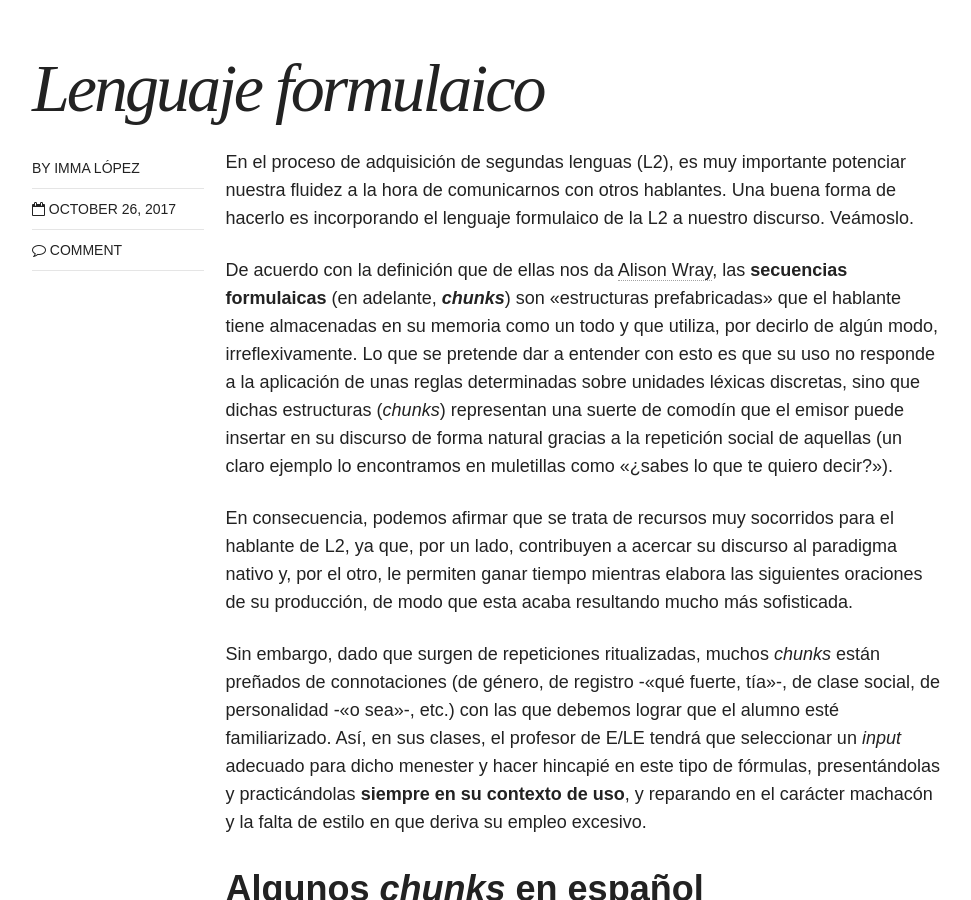
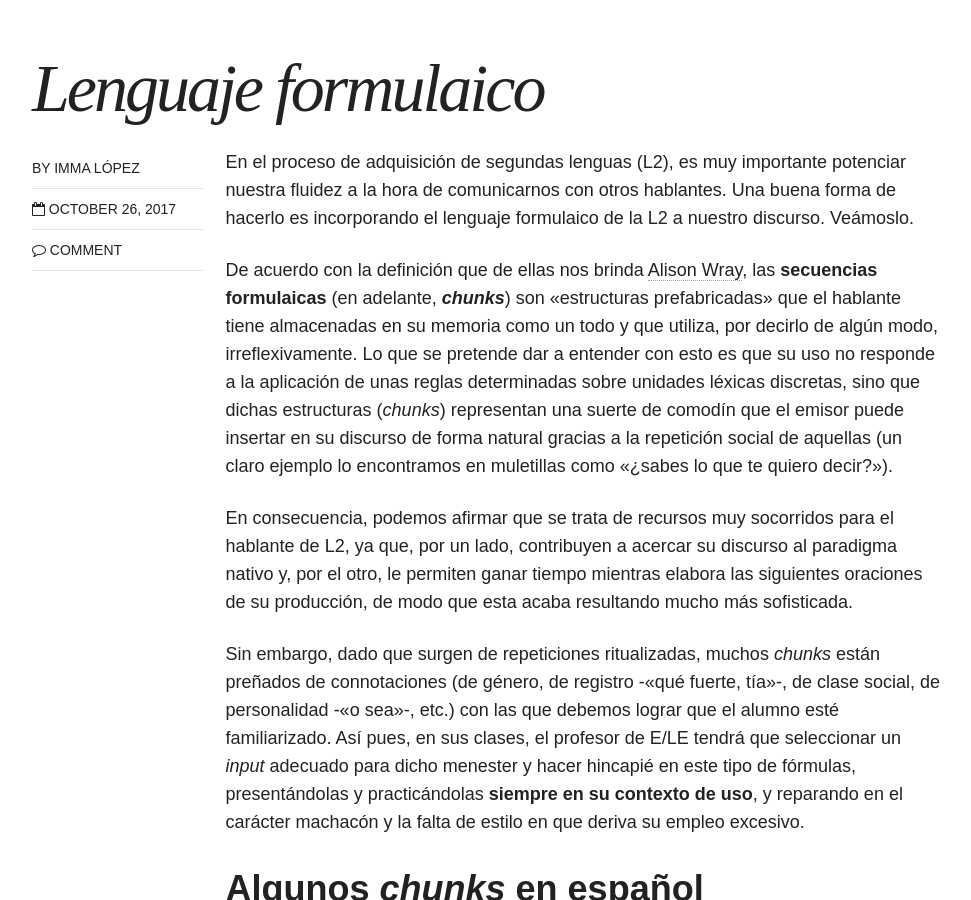
Before and after one commit to immalopez/immalopez.github.io, a Jekyll site: the page built from _posts/blog/2017-10-26-lenguaje-formulaico.md, in a window 1280 px wide and 900 px high, scrolled down 424 px. Shown: the whole window, without its empty margins (154-1125 px from the left). Built offline with Jekyll 4.4.1, drawn with Linux system fonts in a browser that asks for light colours; nearby versions of some CDN libraries; comment, search, counter and statistics services are not loaded.

Commit message:
Update 2017-10-26-lenguaje-formulaico.md

```diff
--- a/_posts/blog/2017-10-26-lenguaje-formulaico.md
+++ b/_posts/blog/2017-10-26-lenguaje-formulaico.md
@@ -13,11 +13,11 @@ image:
 
 En el proceso de adquisición de segundas lenguas (L2), es muy importante potenciar nuestra fluidez a la hora de comunicarnos con otros hablantes. Una buena forma de hacerlo es incorporando el lenguaje formulaico de la L2 a nuestro discurso. Veámoslo.
 
-De acuerdo con la definición que de ellas nos da [Alison Wray](https://en.wikipedia.org/wiki/Alison_Wray), las **secuencias formulaicas** (en adelante, **_chunks_**) son «estructuras prefabricadas» que el hablante tiene almacenadas en su memoria como un todo y que utiliza, por decirlo de algún modo, irreflexivamente. Lo que se pretende dar a entender con esto es que su uso no responde a la aplicación de unas reglas determinadas sobre unidades léxicas discretas, sino que dichas estructuras (_chunks_) representan una suerte de comodín que el emisor puede insertar en su discurso de forma natural gracias a la repetición social de aquellas (un claro ejemplo lo encontramos en muletillas como «¿sabes lo que te quiero decir?»).
+De acuerdo con la definición que de ellas nos brinda [Alison Wray](https://en.wikipedia.org/wiki/Alison_Wray), las **secuencias formulaicas** (en adelante, **_chunks_**) son «estructuras prefabricadas» que el hablante tiene almacenadas en su memoria como un todo y que utiliza, por decirlo de algún modo, irreflexivamente. Lo que se pretende dar a entender con esto es que su uso no responde a la aplicación de unas reglas determinadas sobre unidades léxicas discretas, sino que dichas estructuras (_chunks_) representan una suerte de comodín que el emisor puede insertar en su discurso de forma natural gracias a la repetición social de aquellas (un claro ejemplo lo encontramos en muletillas como «¿sabes lo que te quiero decir?»).
 
 En consecuencia, podemos afirmar que se trata de recursos muy socorridos para el hablante de L2, ya que, por un lado, contribuyen a acercar su discurso al paradigma nativo y, por el otro, le permiten ganar tiempo mientras elabora las siguientes oraciones de su producción, de modo que esta acaba resultando mucho más sofisticada.
 
-Sin embargo, dado que surgen de repeticiones ritualizadas, muchos _chunks_ están preñados de connotaciones (de género, de registro -«qué fuerte, tía»-, de clase social, de personalidad -«o sea»-, etc.) con las que debemos lograr que el alumno esté familiarizado. Así, en sus clases, el profesor de E/LE tendrá que seleccionar un _input_ adecuado para dicho menester y hacer hincapié en este tipo de fórmulas, presentándolas y practicándolas **siempre en su contexto de uso**, y reparando en el carácter machacón y la falta de estilo en que deriva su empleo excesivo.
+Sin embargo, dado que surgen de repeticiones ritualizadas, muchos _chunks_ están preñados de connotaciones (de género, de registro -«qué fuerte, tía»-, de clase social, de personalidad -«o sea»-, etc.) con las que debemos lograr que el alumno esté familiarizado. Así pues, en sus clases, el profesor de E/LE tendrá que seleccionar un _input_ adecuado para dicho menester y hacer hincapié en este tipo de fórmulas, presentándolas y practicándolas **siempre en su contexto de uso**, y reparando en el carácter machacón y la falta de estilo en que deriva su empleo excesivo.
 
 
 # Algunos _chunks_ en español
```
